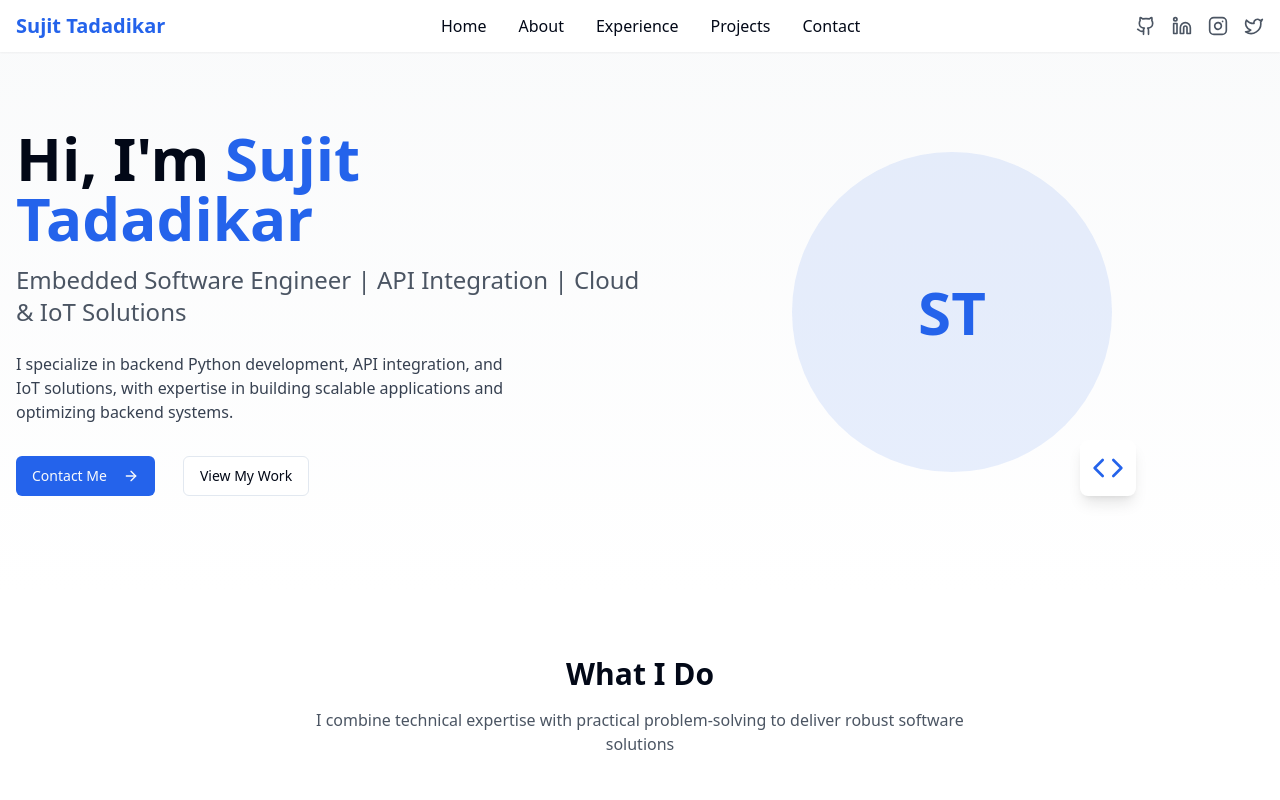
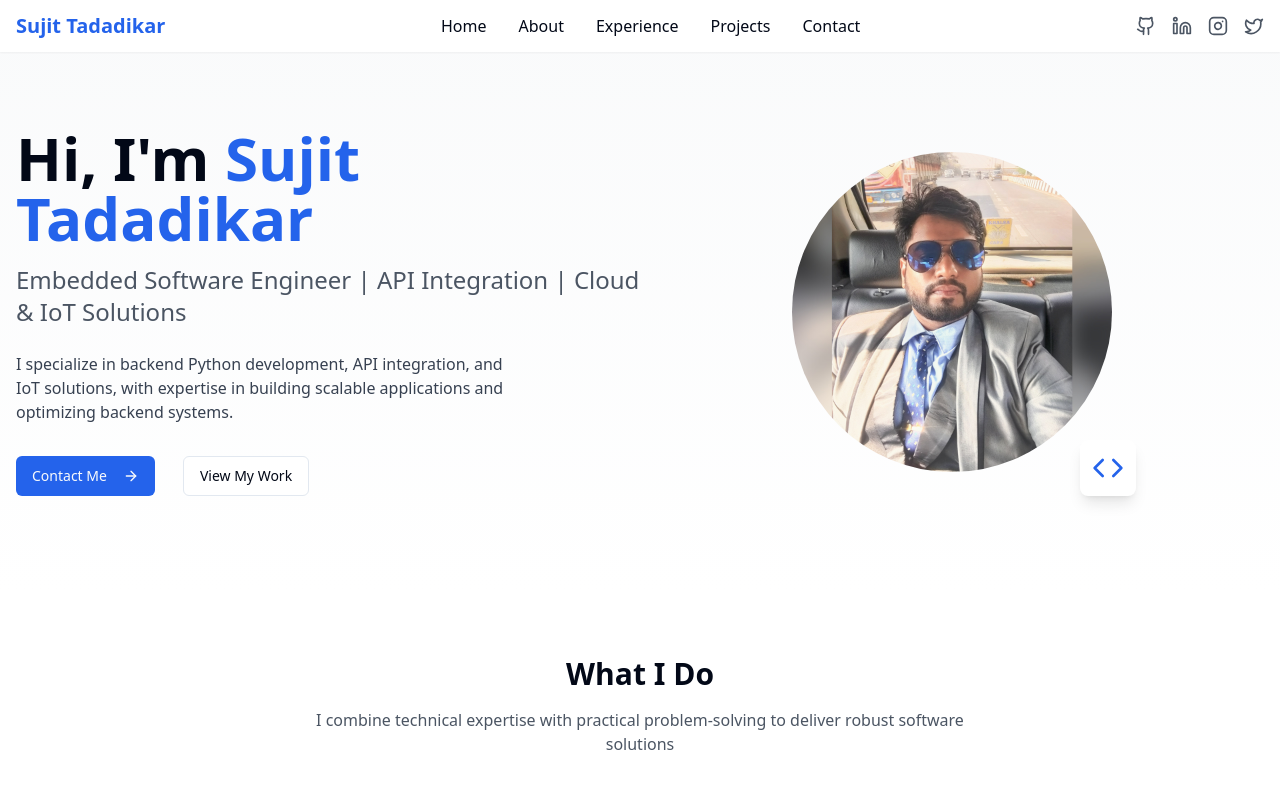
Before and after one commit to 120296Soumyaju/sujit-tadadikar-portfolio-webapp, a React (Vite) app: page / in a window 1280 px wide. Shown: the top 800 px of the page. Built offline with nearby package versions, Linux system fonts and the light colour scheme.

Commit message:
Use provided image as profile pic
Update the profile picture placeholder with the image provided by the user.

```diff
--- a/src/pages/About.tsx
+++ b/src/pages/About.tsx
@@ -1,7 +1,7 @@
-
 import { FileText, Award, Book } from "lucide-react";
 import { Button } from "@/components/ui/button";
 import { Card, CardContent } from "@/components/ui/card";
+import { Avatar, AvatarImage, AvatarFallback } from "@/components/ui/avatar";
 
 const About = () => {
   return (
@@ -17,9 +17,10 @@ const About = () => {
               </p>
             </div>
             <div className="md:w-1/2 flex justify-center">
-              <div className="w-64 h-64 rounded-full bg-primary/10 flex items-center justify-center">
-                <div className="text-6xl font-bold text-primary">ST</div>
-              </div>
+              <Avatar className="w-64 h-64">
+                <AvatarImage src="/lovable-uploads/ecf2cbe8-03ba-49b4-a0a9-e831c68ff84f.png" alt="Sujit Tadadikar" className="object-cover" />
+                <AvatarFallback className="text-6xl font-bold text-primary">ST</AvatarFallback>
+              </Avatar>
             </div>
           </div>
         </div>
@@ -247,7 +248,7 @@ const About = () => {
       </section>
 
       {/* Resume CTA */}
-      <section className="py-12 bg-primary text-white">
+      <section className="py-16 bg-primary text-white">
         <div className="container mx-auto px-4 text-center">
           <h2 className="text-3xl font-bold">Want to know more?</h2>
           <p className="mt-4 max-w-2xl mx-auto">
--- a/src/pages/Home.tsx
+++ b/src/pages/Home.tsx
@@ -3,6 +3,7 @@ import { Button } from "@/components/ui/button";
 import { ArrowRight, Code, Briefcase, Award, Github, FileText } from "lucide-react";
 import { Link } from "react-router-dom";
 import { Card, CardContent } from "@/components/ui/card";
+import { Avatar, AvatarImage, AvatarFallback } from "@/components/ui/avatar";
 
 const Home = () => {
   return (
@@ -33,9 +34,10 @@ const Home = () => {
             </div>
             <div className="md:w-1/2 flex justify-center">
               <div className="relative">
-                <div className="w-64 h-64 md:w-80 md:h-80 rounded-full bg-primary/10 flex items-center justify-center">
-                  <div className="text-6xl font-bold text-primary">ST</div>
-                </div>
+                <Avatar className="w-64 h-64 md:w-80 md:h-80">
+                  <AvatarImage src="/lovable-uploads/ecf2cbe8-03ba-49b4-a0a9-e831c68ff84f.png" alt="Sujit Tadadikar" className="object-cover" />
+                  <AvatarFallback className="text-6xl font-bold text-primary">ST</AvatarFallback>
+                </Avatar>
                 <div className="absolute -bottom-6 -right-6 bg-white p-3 rounded-lg shadow-lg">
                   <Code className="text-primary h-8 w-8" />
                 </div>
```
Also changed, not shown: public/lovable-uploads/ecf2cbe8-03ba-49b4-a0a9-e831c68ff84f.png (added).
